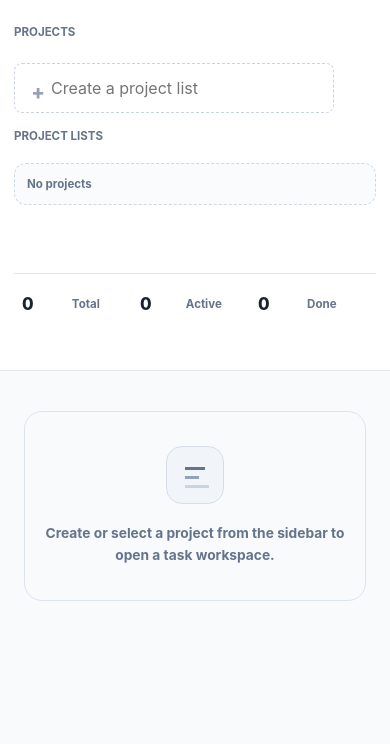
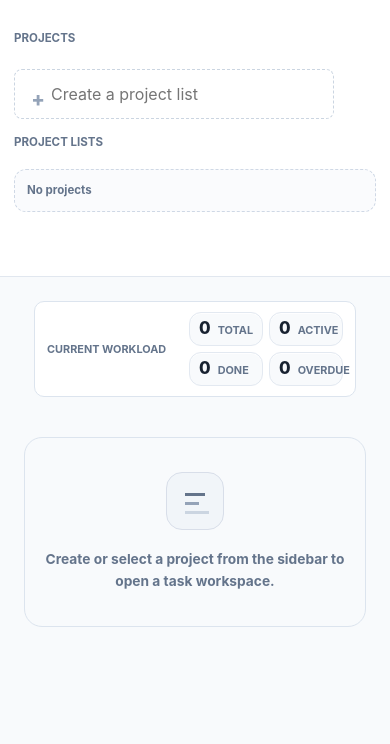
Before and after one commit to BUSISWABILIBILI/todo-list, a website built with webpack: page index.html in a window 390 px wide. Shown: the part 100-844 px from the top of the page. Built offline with nearby package versions, Linux system fonts and the light colour scheme.

Commit message:
Refine taskboard layout and workload summary

```diff
--- a/public/styles.css
+++ b/public/styles.css
@@ -1185,7 +1185,7 @@ h1 {
 }
 
 .left-panel {
-  grid-template-rows: auto minmax(0, 1fr) auto;
+  grid-template-rows: auto minmax(0, 1fr);
   gap: 28px;
   padding: 34px 16px 22px;
   background: #ffffff;
@@ -1317,41 +1317,16 @@ h1 {
   background: transparent;
 }
 
-.left-panel > .status-panel {
-  border: 0;
-  border-top: 1px solid var(--panel-border);
-  border-radius: 0;
-  padding: 22px 8px 0;
-  background: transparent;
+.right-panel > .status-panel {
+  grid-template-columns: minmax(130px, auto) minmax(0, 1fr);
+  margin: 24px 34px 0;
+  border-radius: 10px;
+  background: #ffffff;
   box-shadow: none;
 }
 
-.left-panel > .status-panel .status-label,
-.left-panel > .status-panel .todo-count {
-  display: none;
-}
-
-.left-panel > .status-panel .stats-grid {
-  grid-template-columns: repeat(3, 1fr);
-}
-
-.left-panel > .status-panel .stat-card {
-  place-items: center;
-  gap: 6px;
-  border: 0;
-  padding: 0;
-  background: transparent;
-  box-shadow: none;
-}
-
-.left-panel > .status-panel .stat-value {
-  font-size: 1.05rem;
-}
-
-.left-panel > .status-panel .stat-label {
-  color: #64748b;
-  font-size: 0.72rem;
-  text-transform: none;
+.right-panel > .status-panel .stats-grid {
+  grid-template-columns: repeat(4, minmax(72px, 1fr));
 }
 
 .workspace-header {
@@ -1592,7 +1567,7 @@ h1 {
   .left-panel {
     border-right: 0;
     border-bottom: 1px solid #e1e7ef;
-    grid-template-rows: auto auto auto;
+    grid-template-rows: auto auto;
   }
 
   .left-panel,
@@ -1639,7 +1614,7 @@ h1 {
   }
 
   .right-panel > .status-panel .stats-grid {
-    grid-template-columns: repeat(3, minmax(0, 1fr));
+    grid-template-columns: repeat(4, minmax(0, 1fr));
   }
 
   .todo-list {
@@ -1719,7 +1694,7 @@ h1 {
   }
 
   .right-panel > .status-panel .stats-grid {
-    grid-template-columns: 1fr;
+    grid-template-columns: repeat(2, minmax(0, 1fr));
   }
 
   .stat-card {
--- a/src/app/app.js
+++ b/src/app/app.js
@@ -303,11 +303,13 @@ export function startApp(root) {
     const todos = getCurrentTodos();
     const activeTotal = todos.filter((todo) => !todo.completed).length;
     const completedTotal = todos.length - activeTotal;
+    const overdueTotal = todos.filter(isOverdueTodo).length;
     const taskLabel = activeTotal === 1 ? "task" : "tasks";
 
     view.totalCount.textContent = todos.length;
     view.activeCount.textContent = activeTotal;
     view.completedCount.textContent = completedTotal;
+    view.overdueCount.textContent = overdueTotal;
     view.todoCount.textContent = `${activeTotal} open ${taskLabel}`;
     view.clearCompletedButton.disabled = completedTotal === 0;
   }
@@ -480,3 +482,15 @@ function getSortableDate(dueDate) {
     ? Number.POSITIVE_INFINITY
     : date.getTime();
 }
+
+function isOverdueTodo(todo) {
+  if (todo.completed || !todo.dueDate) {
+    return false;
+  }
+
+  const today = new Date();
+  today.setHours(0, 0, 0, 0);
+  const dueDate = new Date(`${todo.dueDate}T00:00:00`);
+
+  return !Number.isNaN(dueDate.getTime()) && dueDate < today;
+}
--- a/src/ui/appView.js
+++ b/src/ui/appView.js
@@ -6,6 +6,7 @@ export function createAppView(root) {
     addTaskButton: root.querySelector("#add-task-button"),
     clearCompletedButton: root.querySelector("#clear-completed"),
     completedCount: root.querySelector("#completed-count"),
+    overdueCount: root.querySelector("#overdue-count"),
     currentProjectMeta: root.querySelector("#current-project-meta"),
     currentProjectName: root.querySelector("#current-project-name"),
     descriptionInput: root.querySelector("#description-input"),
@@ -58,8 +59,7 @@ function createLeftPanel() {
 
   panel.append(
     header,
-    createProjectComposer(),
-    createStatusPanel()
+    createProjectComposer()
   );
 
   return panel;
@@ -72,6 +72,7 @@ function createStatusPanel() {
       createStatCard("total-count", "Total"),
       createStatCard("active-count", "Active"),
       createStatCard("completed-count", "Done"),
+      createStatCard("overdue-count", "Overdue"),
     ]),
     createElement("p", {
       className: "todo-count",
@@ -127,6 +128,7 @@ function createRightPanel() {
   });
 
   panel.append(
+    createStatusPanel(),
     createStorageStatus(),
     createWorkspaceHeader(),
     createTodoForm(),
```
Also changed, not shown: docs/main.js.
